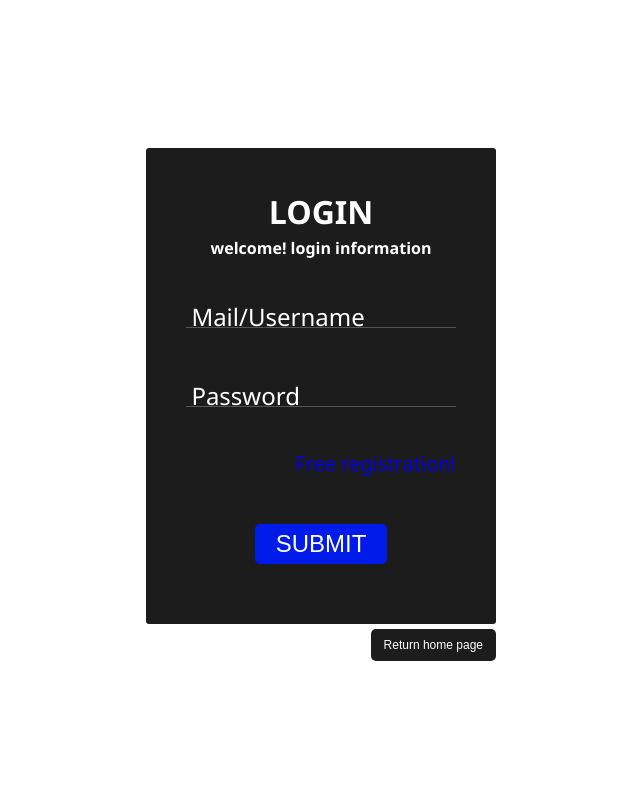
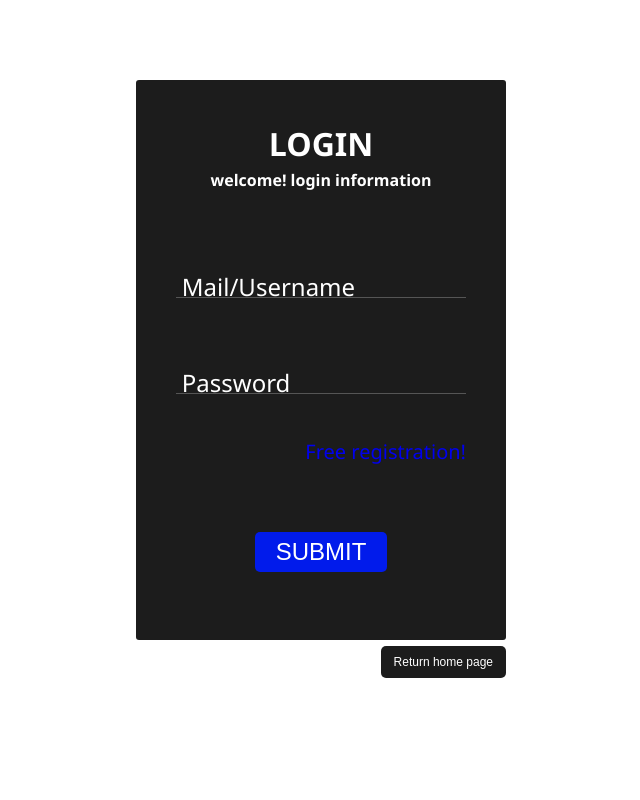
Before and after one commit to wilberpulido/Lista-de-tareas, a PHP site: page /view/login.php in a window 1280 px wide. Shown: the whole page, without its empty margins (319-959 px from the left). Run offline with PHP 8.4, Linux system fonts and the light colour scheme; some libraries are stand-ins or nearby versions.

Commit message:
Termino de la pagina de inicio logueado

```diff
--- a/style/form.css
+++ b/style/form.css
@@ -11,13 +11,13 @@
     background-color: rgba(0, 0, 0, 0.89);
     padding:5vh 6vw;
     width: 75%;
-    max-width: 350px;
+    max-width: 370px;
     height: 70%;
 }
 .formBoxRegister{
     padding: 20px 25px 30px 30px;
     width: 85%;
-    max-width: 340px;
+    max-width: 360px;
     height: 80%;
     max-height: 500px;
     background-color: rgba(0, 0, 0, 0.89);
@@ -48,6 +48,9 @@
 .formBoxLogin .form-container-login div{
 	position:relative;
     width: 100%;
+}
+.input-container {
+    top: 15px;
 }
 .input-container label{
     position:absolute;
@@ -147,7 +150,7 @@ width: 100%;
 }
 .input-container-register input:focus ~ label,
 .input-container-register input:valid ~ label{
-	top:-2vh;
+	top:-1vh;
 	font-size:2vh;
 }
 .link-login-register{
@@ -157,6 +160,7 @@ width: 100%;
 .link-login-register a{
     position: absolute;
     right: 0;
+    top: 30%;
     font-size: 12px;
     color: rgb(18, 109, 245);
 }
--- a/style/style.css
+++ b/style/style.css
@@ -26,11 +26,10 @@ body {
 }
 .contenedor{
     position: relative;
-    width: 100vw;
-    max-width: 1300px;
+    width: 100%;
+    max-width: 1250px;
     height: 100vh;
     margin: 0 auto;
-    /* background-color: chartreuse; */
 }
 p {
     display: block;
@@ -702,8 +701,9 @@ main .btn-add-task-form:focus{
         font-size: 1.3rem;
     }
     main{
-        top: 10%;
+        position: relative;
         height: 85%;
+        background-color: blueviolet;
     }
     main .containerImagesHome{
         top: 0%;
@@ -730,9 +730,14 @@ main .btn-add-task-form:focus{
         top: 26%;
         font-size: 13px;
     }
+    #mainWhyUseAppGrid{
+        height: auto;
+        overflow: hidden;
+    }
     .whyUseAppGrid{
         width: 70%;
         row-gap: 40px;
+        background-color: chartreuse;
     }
     .whyUseAppGrid h2{
         font-size: 24px;
@@ -782,11 +787,11 @@ main .btn-add-task-form:focus{
         font-size: 14px;
     }
     footer{
-        position: absolute;
+        position: relative;
         display: flex;
         justify-content: center;
         align-items: center;
-        top: 95%;
+        z-index: 40;
         height: 5%;
         width: 100%;
         background-color: rgba(0, 0, 0,0.9);
--- a/view/login.php
+++ b/view/login.php
@@ -4,8 +4,7 @@
     include("partials/head.html");
 ?>
 <body>
-    <div class="container-fluid">
-    <main>
+    <div class="contenedor">
     <div class="formBoxLogin">
         <button type="button" class="btn-return-home">
             <a class="btn" href="../">Return home page</a>
@@ -25,7 +24,7 @@
                     <label>Password</label>
                 </div>
                 <div>
-                    <a class="link" href="./registration.html">
+                    <a class="link" href="./registration.php">
                         Free registration!
                     </a>
                 </div>
@@ -35,7 +34,7 @@
             </div>
         </form>
     </div>
-    </main>
+
     </div>
 </body>
 </html>
--- a/view/registration.php
+++ b/view/registration.php
@@ -35,7 +35,7 @@
                     <label>Mail</label>
                 </div>
                 <div class="link-login-register">
-                    <a href="./login.html" class="link">
+                    <a href="./login.php" class="link">
                         GO TO LOGIN
                     </a>
                 </div>
--- a/view/whyUseApp.php
+++ b/view/whyUseApp.php
@@ -15,7 +15,7 @@
                 include("partials/header.php");
             ?>
         </header>
-        <main>
+        <main id="mainWhyUseAppGrid">
             <div class="whyUseAppGrid">
                 <h2> Why use this application? </h2>
                 <div>
```
